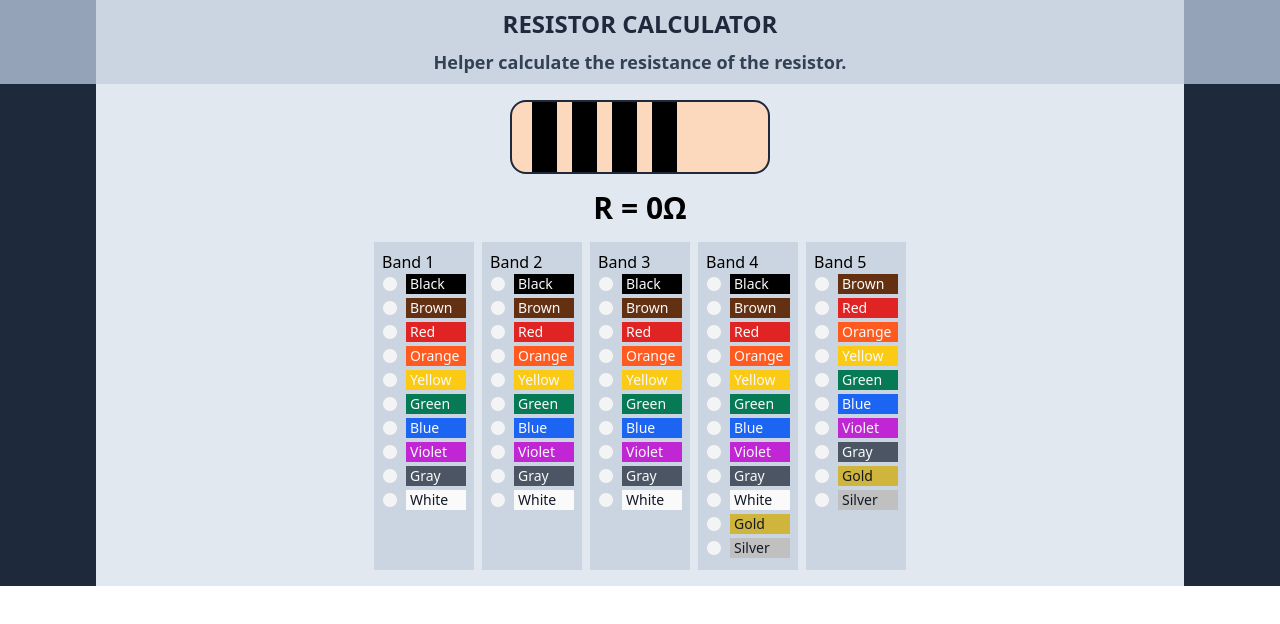
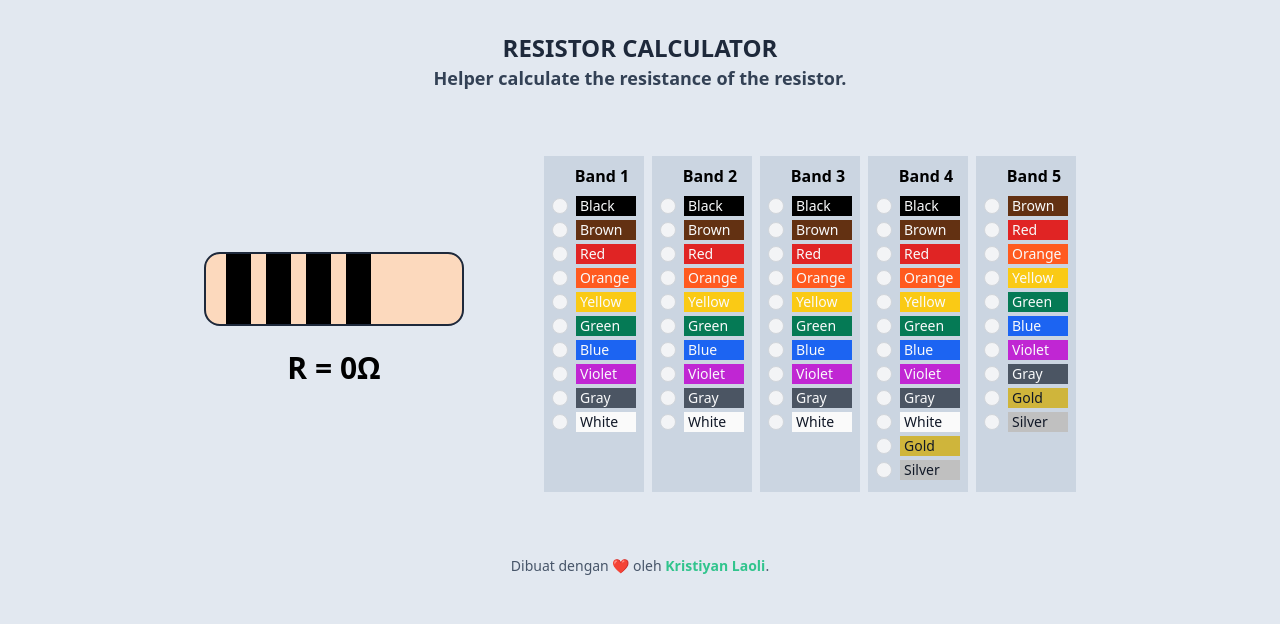
Before and after one commit to kristiyanlaoli/resistor-calculator, a React (Vite) app: page / in a window 1280 px wide. Shown: the top 624 px of the page. Built offline with nearby package versions, Linux system fonts and the light colour scheme.

Commit message:
add footer and change orientasi display

```diff
--- a/src/App.css
+++ b/src/App.css
@@ -1,3 +1,7 @@
 @tailwind base;
 @tailwind components;
 @tailwind utilities;
+
+body {
+  background-color: #e2e8f0;
+}
--- a/src/App.jsx
+++ b/src/App.jsx
@@ -1,4 +1,5 @@
 import "./App.css";
+import Footer from "./components/Footer";
 import Header from "./components/Header";
 import Resistor from "./components/Resistor";
 
@@ -7,6 +8,7 @@ function App() {
     <>
       <Header />
       <Resistor />
+      <Footer />
     </>
   );
 }
--- /dev/null
+++ b/src/components/Footer.jsx
@@ -0,0 +1,20 @@
+const Footer = () => {
+  return (
+    <>
+      <p className="font-medium text-sm text-slate-600 text-center">
+        Dibuat dengan ❤️ oleh
+        <a
+          href="https://imkris.vercel.app"
+          target="blank"
+          className="text-green-400 font-bold"
+        >
+          {" "}
+          Kristiyan Laoli
+        </a>
+        .
+      </p>
+    </>
+  );
+};
+
+export default Footer;
--- a/src/components/Header.jsx
+++ b/src/components/Header.jsx
@@ -1,15 +1,13 @@
 let Header = () => {
   return (
-    <div className="bg-slate-400 mx-0">
-      <div className="bg-slate-300 mx-0 lg:mx-24">
-        <h1 className="font-bold text-2xl text-slate-800 text-center p-2 pb-0">
+      <div className="bg-slate-200">
+        <h1 className="font-bold text-2xl text-slate-800 text-center pt-8">
           RESISTOR CALCULATOR
         </h1>
-        <p className="font-semibold text-lg text-slate-700 text-center p-2">
+        <p className="font-semibold text-lg text-slate-700 text-center ">
           Helper calculate the resistance of the resistor.
         </p>
       </div>
-    </div>
   );
 };
 
--- a/src/components/Resistor.jsx
+++ b/src/components/Resistor.jsx
@@ -14,9 +14,9 @@ let Resistor = () => {
   const [tolerance, setTolerance] = useState("");
 
   return (
-    <div className="bg-slate-800 mx-0">
-      <div className="bg-slate-200 py-4 mx-0 lg:mx-24">
-        <div className="bg-orange-200 rounded-2xl border-2 border-slate-800 h-[74px] w-[260px] mx-auto relative">
+
+      <div className="flex flex-wrap justify-center gap-20 bg-slate-200 lg:pt-16 pb-16">
+        <div className="bg-orange-200 rounded-2xl border-2 border-slate-800 h-[74px] w-[260px] mt-8 lg:mt-24 relative">
           <div
             className={`${bg1[value1]} h-[70px] w-[25px] left-[20px] absolute`}
           ></div>
@@ -32,13 +32,17 @@ let Resistor = () => {
           <div
             className={`${bg5[tolerance]} h-[70px] w-[25px] left-[210px] absolute`}
           ></div>
-        </div>
-        <p className="font-bold text-3xl text-center my-4">{`R = ${formatNumber(
+           <p className="font-bold text-3xl text-center mt-24">{`R = ${formatNumber(
           (value1 + value2 + value3) * multiplier
         )}Ω ${tolerance}`}</p>
+
+
+        </div>
+
+
         <div className="flex flex-wrap justify-center gap-2">
           <div className="bg-slate-300 p-2 w-[100px]">
-            <p>Band 1</p>
+            <p className="font-bold text-center pl-4 pb-2">Band 1</p>
             <div className="flex items-center mb-1">
               <input
                 id="red-radio"
@@ -222,7 +226,7 @@ let Resistor = () => {
           </div>
 
           <div className="bg-slate-300 p-2 w-[100px]">
-            <p>Band 2</p>
+            <p className="font-bold text-center pl-4 pb-2">Band 2</p>
             <div className="flex items-center mb-1">
               <input
                 id="red-radio"
@@ -406,7 +410,7 @@ let Resistor = () => {
           </div>
 
           <div className="bg-slate-300 p-2 w-[100px]">
-            <p>Band 3</p>
+            <p className="font-bold text-center pl-4 pb-2">Band 3</p>
             <div className="flex items-center mb-1">
               <input
                 id="red-radio"
@@ -590,7 +594,7 @@ let Resistor = () => {
           </div>
 
           <div className="bg-slate-300 p-2 w-[100px]">
-            <p>Band 4</p>
+            <p className="font-bold text-center pl-4 pb-2">Band 4</p>
             <div className="flex items-center mb-1">
               <input
                 id="red-radio"
@@ -810,7 +814,7 @@ let Resistor = () => {
           </div>
 
           <div className="bg-slate-300 p-2 w-[100px]">
-            <p>Band 5</p>
+            <p className="font-bold text-center pl-4 pb-2">Band 5</p>
             <div className="flex items-center mb-1">
               <input
                 id="red-radio"
@@ -994,7 +998,7 @@ let Resistor = () => {
           </div>
         </div>
       </div>
-    </div>
+
   );
 };
 
```
